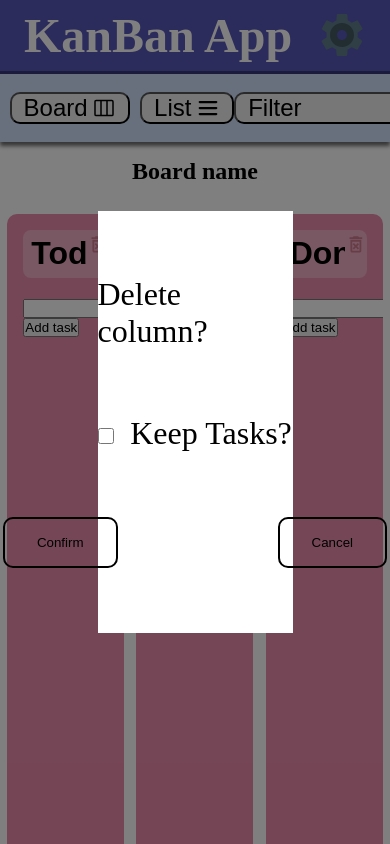
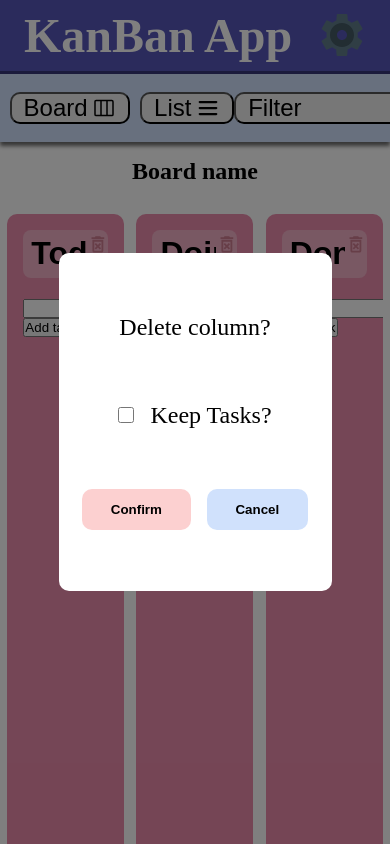
Before and after one commit to jumistrandberg/kanban_collab, a React (Vite) app: page / in a window 390 px wide. Both pictures are taken after a click on the icon 97 px from the left and 244 px from the top of the page. Shown: the top 844 px of the page. Built offline with nearby package versions, Linux system fonts and the light colour scheme.

Commit message:
styling more in line with taskpopup modal

```diff
--- a/src/components/ConfirmDeletionModal.jsx
+++ b/src/components/ConfirmDeletionModal.jsx
@@ -81,13 +81,13 @@ const ConfirmDeletionModal = ({ setShowModal, columnId, tasks }) => {
           <div className={styles.modalButtonContainer}>
             <button
               onClick={handleConfirmDelete}
-              className={styles.modalButton}
+              className={`${styles.modalConfirmButton} ${styles.modalButton}`}
             >
               Confirm
             </button>
             <button
               onClick={handleCloseModalWindow}
-              className={styles.modalButton}
+              className={`${styles.modalCloseButton} ${styles.modalButton}`}
             >
               Cancel
             </button>
--- a/src/styling/Column.module.css
+++ b/src/styling/Column.module.css
@@ -38,14 +38,15 @@
 /* Column deletion modal styling */
 .deletionModal {
   z-index: 9;
-  width: 50%;
-  height: 50%;
+  width: 45%;
+  height: 45%;
   display: flex;
   flex-direction: column;
   align-items: center;
   justify-content: space-evenly;
   background-color: white;
   font-size: 2rem;
+  border-radius: 10px;
 }
 
 .modalContainer {
@@ -70,12 +71,47 @@
 
 .modalButtonContainer {
   display: flex;
-  gap: 10rem;
+  gap: 3rem;
 }
 
 .modalButton {
   background: none;
-  border: 2px solid black;
   padding: 1rem 2rem;
+  border: transparent;
   border-radius: 10px;
+  font-weight: bold;
 }
+
+.modalConfirmButton {
+  background-color: #fcd0d0;
+}
+
+.modalConfirmButton:hover {
+  background-color: #c5a2a2;
+}
+
+.modalCloseButton {
+  background-color: #d0e1fc;
+}
+
+.modalCloseButton:hover {
+  background-color: #a0adc3;
+}
+
+@media only screen and (max-width: 800px) {
+  .deletionModal {
+    z-index: 9;
+    width: 70%;
+    height: 40%;
+    font-size: 1.5rem;
+  }
+
+  .modalButtonContainer {
+    display: flex;
+    gap: 1rem;
+  }
+
+  .modalButton {
+    padding: 0.8rem 1.8rem;
+  }
+}
```
